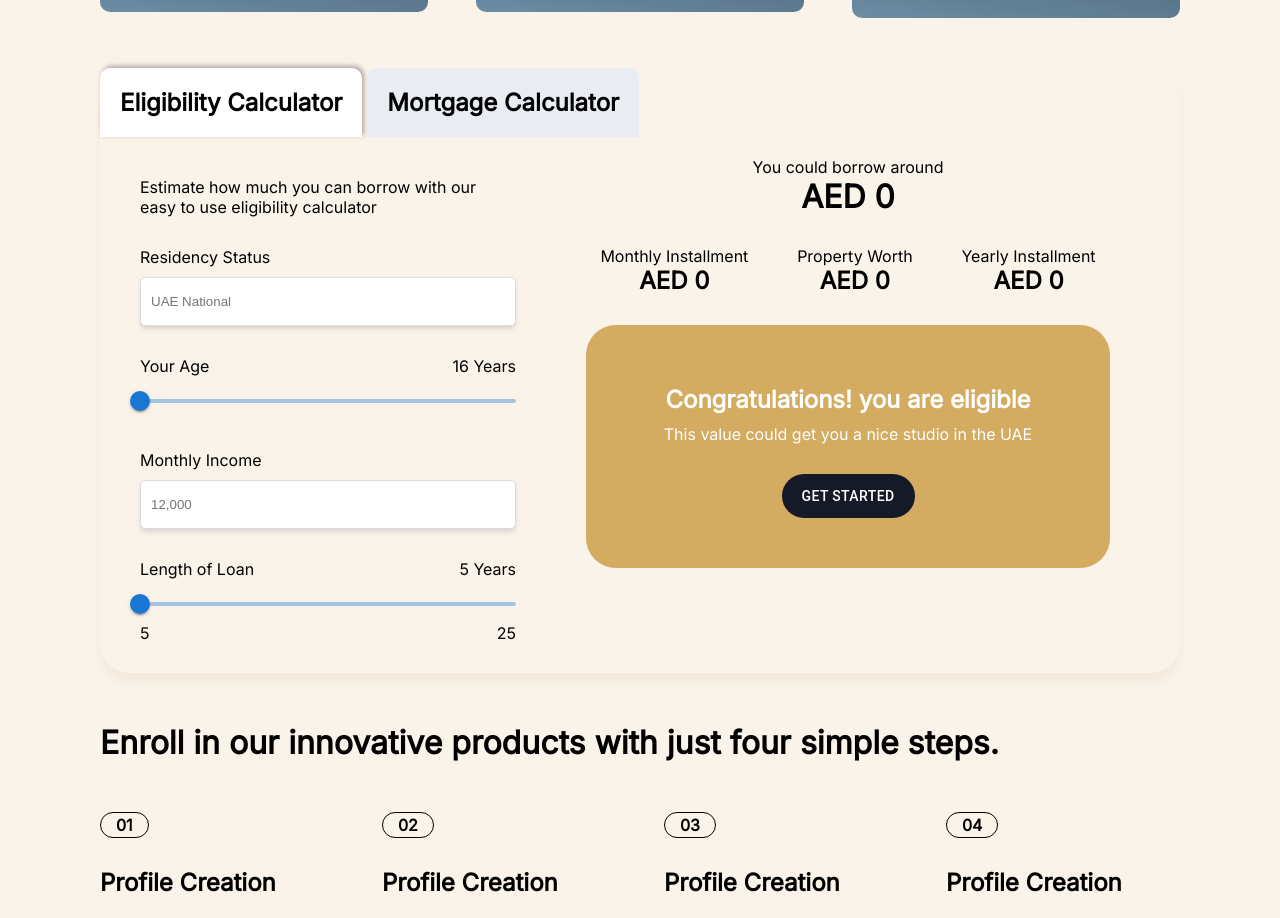
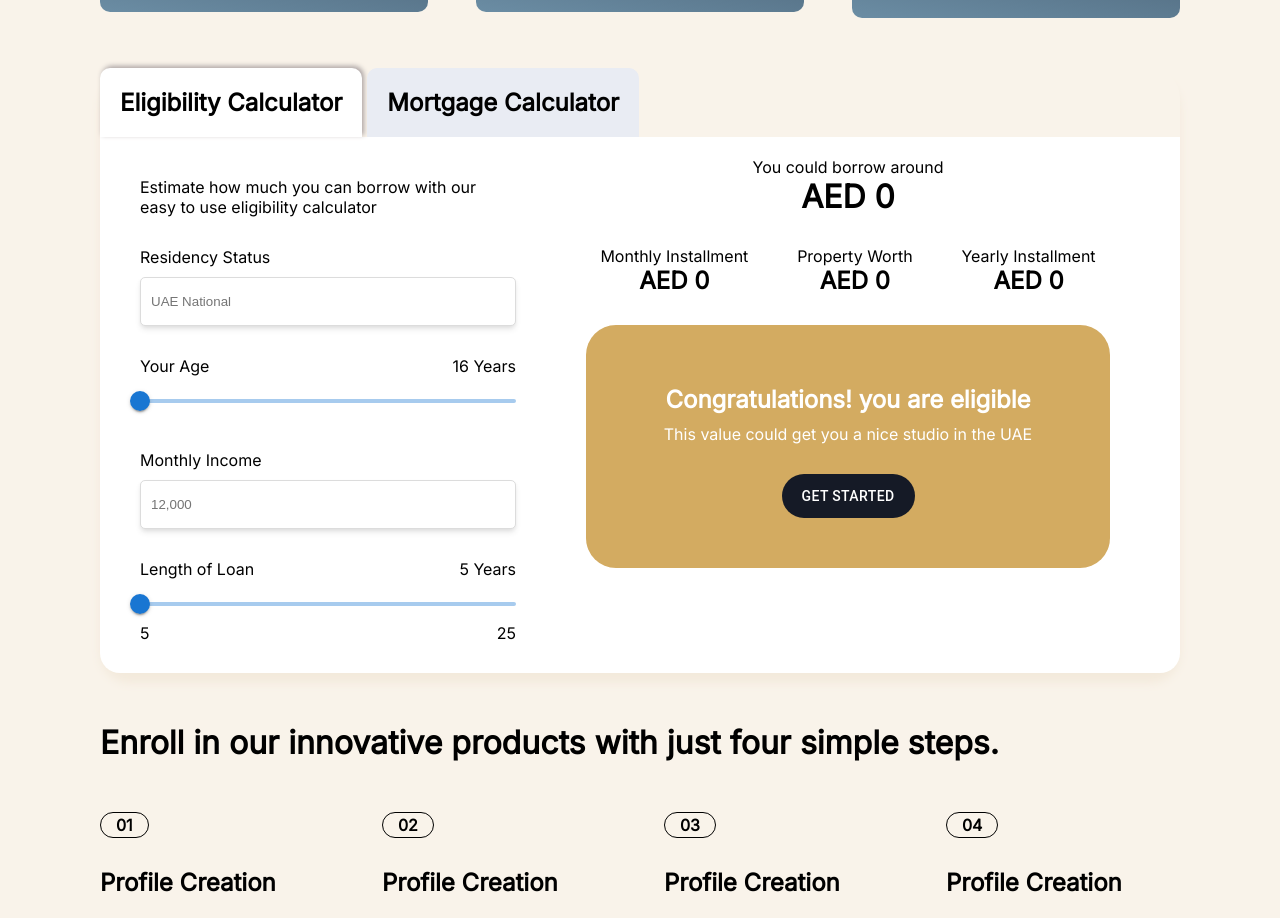
Before and after one commit to sreevishnu01/Money-protect, a React (Create React App) app: page / in a window 1280 px wide. Shown: the part 979-1897 px from the top of the page. Built offline with nearby package versions, Linux system fonts and the light colour scheme.

Commit message:
Update eligibility.css
change

```diff
--- a/src/pages/eligiblity/eligibility.css
+++ b/src/pages/eligiblity/eligibility.css
@@ -80,7 +80,7 @@ span.MuiSlider-thumb.MuiSlider-thumbSizeMedium.MuiSlider-thumbColorSecondary.Mui
     display: flex;
     padding: 20px 20px 0 20px ;
     border-radius: 0 0 20px 20px;
-    /* background-color: #fff; */
+    background-color: #fff;
     flex-wrap: wrap;
 }
 
@@ -159,7 +159,7 @@ span.MuiSlider-thumb.MuiSlider-thumbSizeMedium.MuiSlider-thumbColorSecondary.Mui
     /* mortgage */
 .eligibility_mortgage_cont > div{
   /* width: 50%; */
-  background-color: #f9f3ea;
+  background-color: #fff;
   width: 100%;
   padding: 20px ;
 }
```
